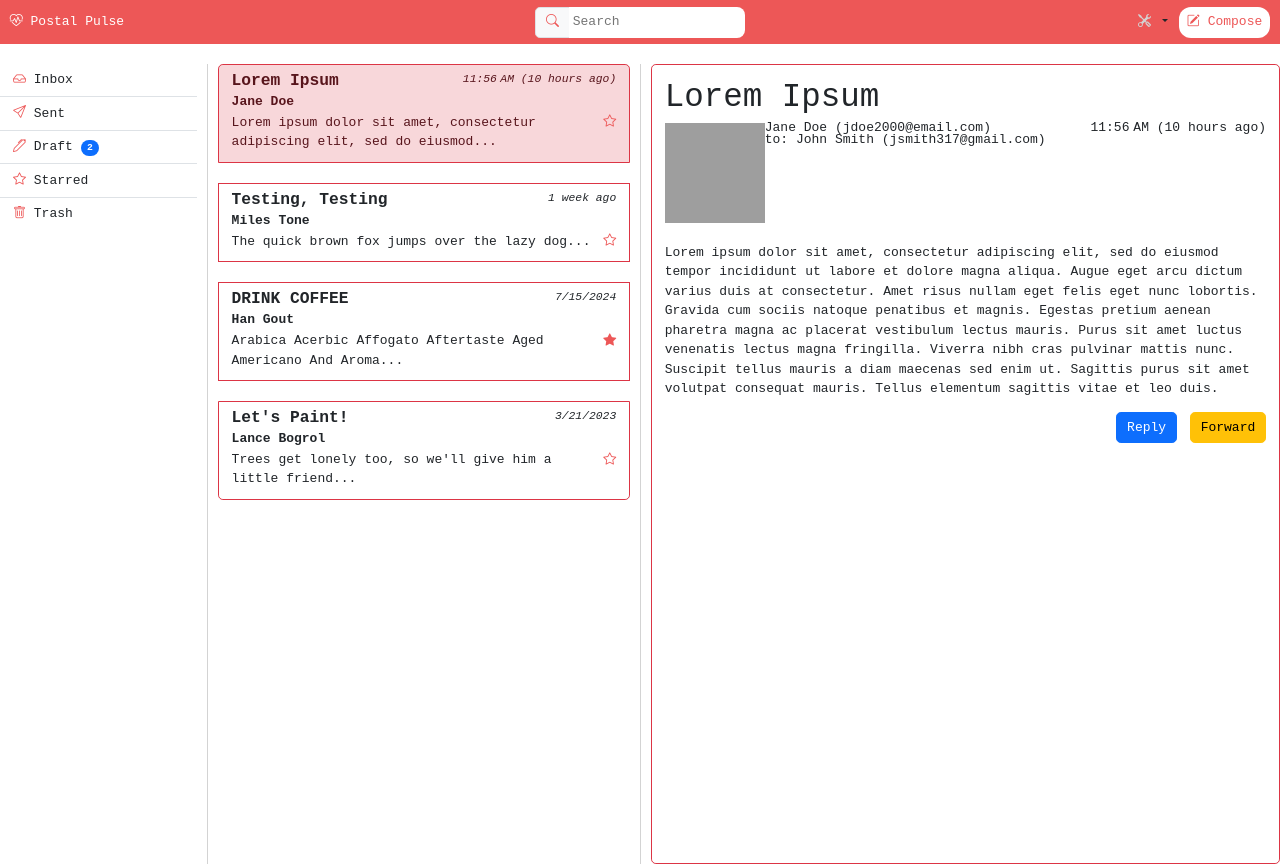
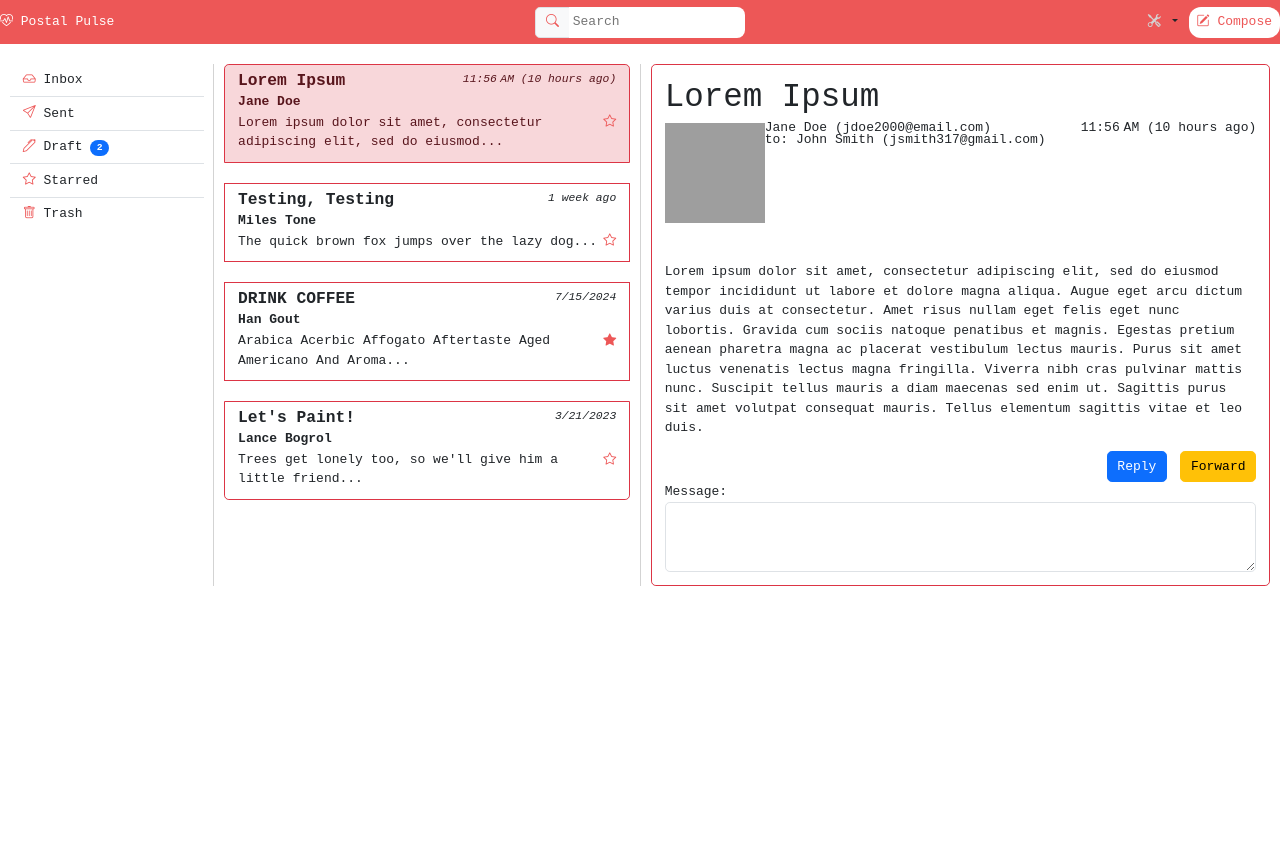
Before and after one commit to TriBellCat/bootstrap-email-belen, a plain HTML site: page index.html in a window 1280 px wide. After the commit the page ends 800 px from the top, so only its background shows below. Drawn offline with nearby package versions, Linux system fonts and the light colour scheme; grey boxes are pictures that could not be loaded.

Commit message:
Added text area and fixed scrolling issues for desktop

```diff
--- a/index.html
+++ b/index.html
@@ -20,7 +20,7 @@
     <div class="container-fluid p-0 m-0">
         <!-- Navigation bar -->
         <div class="navbar">
-            <div class="container-fluid d-flex justify-content-between align-items-center">
+            <div class="container-fluid p-0 m-0 d-flex justify-content-between align-items-center">
                 <!-- Website Name -->
                 <div class=" col-xl website-name d-none d-sm-block">
                     <i class="bi bi-heart-pulse change-to-white"></i>
@@ -57,9 +57,9 @@
         </div>
 
         <!-- The navigation lists, email lists, and an email message  -->
-        <div class="row">
+        <div class="row p-0 m-0">
             <!-- Folders and Lists -->
-            <div class="col-md-2 col-lg-2 mt-4 vh-100 d-none d-sm-block">
+            <div class="col-md-2 col-lg-2 mt-4 d-none d-sm-block">
                 <ul class="list-group list-group-flush">
                     <li class="list-group-item"><i class="bi bi-inbox"></i> Inbox</li>
                     <li class="list-group-item"><i class="bi bi-send"></i> Sent</li>
@@ -70,7 +70,7 @@
             </div>
 
             <!-- Inbox -->
-            <div class="col-sm-12 col-md-3 col-lg-4 mt-4 vh-100 border-divider">
+            <div class="col-sm-12 col-md-4 col-lg-4 mt-4 border-divider">
                 <div class="list-group inbox-box">
                     <a href="#"
                         class="list-group-item list-group-item-action list-group-item-danger border border-danger">
@@ -120,12 +120,13 @@
                             <i class="bi bi-star"></i>
                         </div>
                     </a>
+
                 </div>
             </div>
 
             <!-- Email Message -->
-            <div class="col-md-7 col-lg-6 mt-4 vh-100 d-none d-sm-block border-divider">
-                <div class="vh-100 card border border-danger">
+            <div class="col-md-6 col-lg-6 mt-4 d-none d-sm-block border-divider">
+                <div class="card border border-danger">
                     <div class="card-body">
                         <h1 class="card-title">Lorem Ipsum</h1>
 
@@ -140,14 +141,18 @@
                             <h6 class="card-subtitle">11:56 AM (10 hours ago)</h6>
                         </div>
 
-                        <p class="mt-4 card-text">
+                        <p class="mt-5 card-text">
                             Lorem ipsum dolor sit amet, consectetur adipiscing elit, sed do eiusmod tempor incididunt ut labore et dolore magna aliqua. Augue eget arcu dictum varius duis at consectetur. Amet risus nullam eget felis eget nunc lobortis. Gravida cum sociis natoque penatibus et magnis. Egestas pretium aenean pharetra magna ac placerat vestibulum lectus mauris. Purus sit amet luctus venenatis lectus magna fringilla. Viverra nibh cras pulvinar mattis nunc. Suscipit tellus mauris a diam maecenas sed enim ut. Sagittis purus sit amet volutpat consequat mauris. Tellus elementum sagittis vitae et leo duis.
                         </p>
-
 
                         <div class="d-flex justify-content-end gap-3">
                             <button type="button" class="btn btn-primary">Reply</button>
                             <button type="button" class="btn btn-warning">Forward</button>
+                        </div>
+
+                        <div class="form-group">
+                            <label for="message">Message:</label>
+                            <textarea class="form-control" id="message" rows="3"></textarea>
                         </div>
                     </div>
                 </div>
--- a/style.css
+++ b/style.css
@@ -12,6 +12,7 @@
         border-left: transparent;
     }
 }
+
 
 /*Icons*/
 .bi {
```
